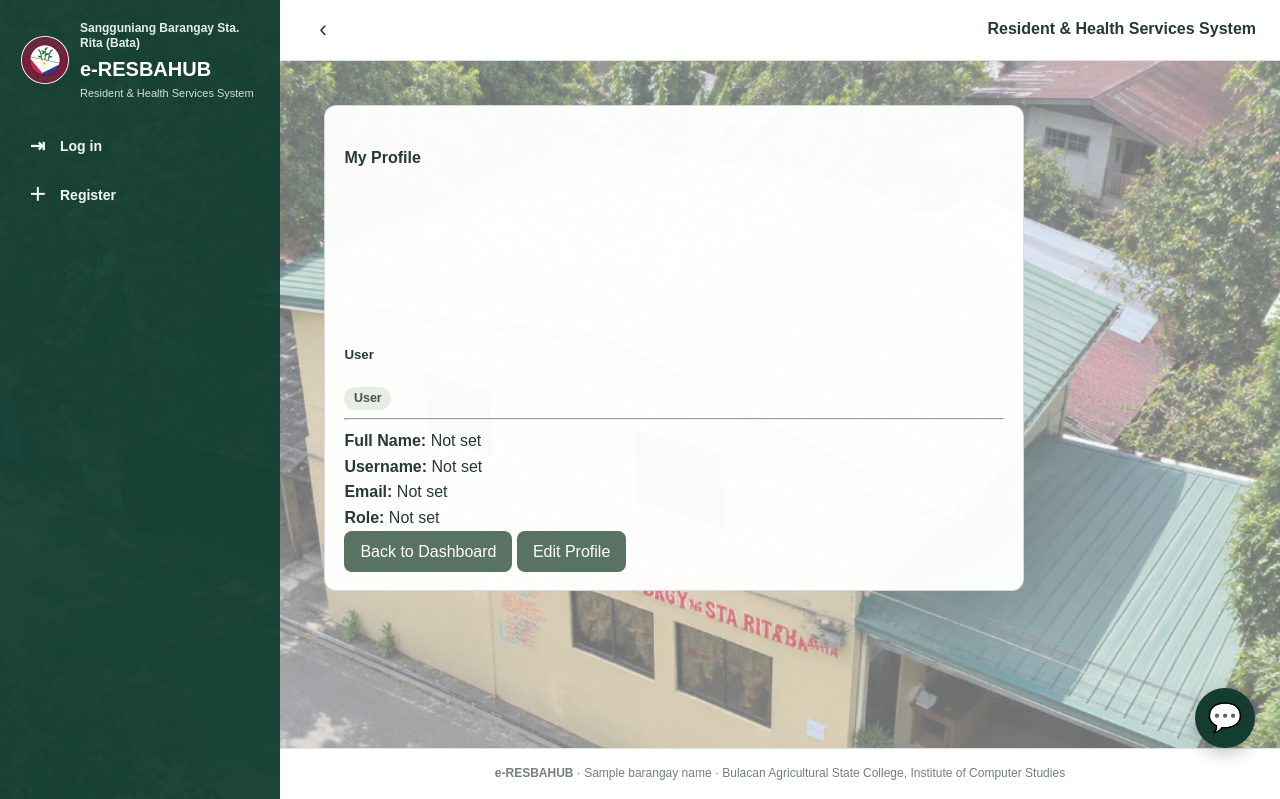
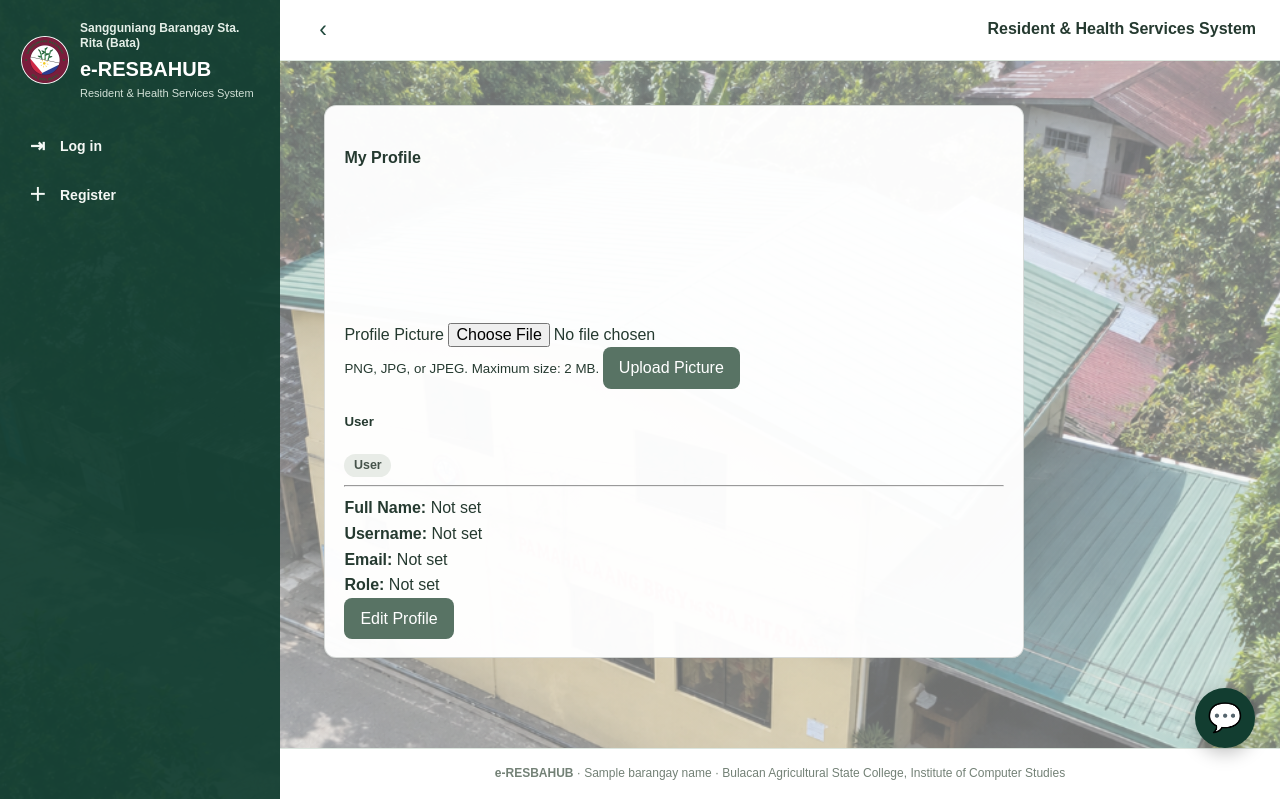
Before and after one commit to JohnMark-Ngls/e-RESBAHUB, a Python web app: template resbahub/templates/profile.html in a window 1280 px wide. Shown: the part 27-826 px from the top of the page. Run offline with Jinja, Linux system fonts and the light colour scheme; the template is opened without the code that fills it: most values are stand-ins (such as "Sample title", 1, 10 or a date in 2020).

Commit message:
Commit changes

```diff
--- a/resbahub/templates/profile.html
+++ b/resbahub/templates/profile.html
@@ -47,8 +47,78 @@
                             class="rounded-circle bg-light border mx-auto d-flex align-items-center justify-content-center"
                             style="width: 130px; height: 130px;"
                         >
-                            <i class="bi bi-person-fill" style="font-size: 70px;"></i>
+                            <i
+                                class="bi bi-person-fill"
+                                style="font-size: 70px;"
+                            ></i>
                         </div>
+                    {% endif %}
+
+                    <!-- UPLOAD PROFILE PICTURE -->
+                    <form
+                        method="POST"
+                        action="{{ url_for('profile.upload') }}"
+                        enctype="multipart/form-data"
+                        class="mt-3 mb-3"
+                    >
+                        <input
+                            type="hidden"
+                            name="csrf_token"
+                            value="{{ csrf_token() }}"
+                        >
+
+                        <div class="mb-2">
+                            <label
+                                for="profile_picture"
+                                class="form-label"
+                            >
+                                Profile Picture
+                            </label>
+
+                            <input
+                                type="file"
+                                class="form-control"
+                                id="profile_picture"
+                                name="profile_picture"
+                                accept=".png,.jpg,.jpeg,image/png,image/jpeg"
+                                required
+                            >
+                        </div>
+
+                        <small class="text-muted d-block mb-2">
+                            PNG, JPG, or JPEG. Maximum size: 2 MB.
+                        </small>
+
+                        <button
+                            type="submit"
+                            class="btn btn-primary"
+                        >
+                            <i class="bi bi-upload"></i>
+                            Upload Picture
+                        </button>
+                    </form>
+
+                    <!-- REMOVE PROFILE PICTURE -->
+                    {% if user.profile_picture %}
+                        <form
+                            method="POST"
+                            action="{{ url_for('profile.remove') }}"
+                            onsubmit="return confirm('Are you sure you want to remove your profile picture?');"
+                        >
+                            <input
+                                type="hidden"
+                                name="csrf_token"
+                                value="{{ csrf_token() }}"
+                            >
+
+                            <button
+                                type="submit"
+                                class="btn btn-outline-danger btn-sm"
+                            >
+                                <i class="bi bi-trash"></i>
+                                Remove Picture
+                            </button>
+                        </form>
                     {% endif %}
 
                     <h5 class="mt-3">
@@ -63,6 +133,7 @@
 
                 <hr>
 
+                <!-- PROFILE DETAILS -->
                 <div class="mb-3">
                     <strong>Full Name:</strong>
                     <span>{{ user.full_name or 'Not set' }}</span>
@@ -86,12 +157,26 @@
                 {% if user.role in ['admin', 'barangay_staff', 'health_staff'] %}
                     <div class="mb-3">
                         <strong>Position/Title:</strong>
-                        <span>{{ user.position_title or 'Not set' }}</span>
+                        <span>
+                            {{ user.position_title or 'Not set' }}
+                        </span>
                     </div>
                 {% endif %}
 
+                <!-- PROFILE NAVIGATION -->
                 <div class="d-flex justify-content-between flex-wrap gap-2 mt-4">
 
+                    <!-- ROLE-BASED DASHBOARD LINK -->
+                    {% if g.user and g.user.role == 'admin' %}
+                        <a
+                            href="{{ url_for('admin.dashboard') }}"
+                            class="btn btn-secondary"
+                        >
+                            <i class="bi bi-arrow-left"></i>
+                            Back to Dashboard
+                        </a>
+
+                    {% elif g.user and g.user.role == 'resident' %}
                         <a
                             href="{{ url_for('resident.dashboard') }}"
                             class="btn btn-secondary"
@@ -99,6 +184,16 @@
                             <i class="bi bi-arrow-left"></i>
                             Back to Dashboard
                         </a>
+
+                    {% elif g.user and g.user.role in ['barangay_staff', 'health_staff'] %}
+                        <a
+                            href="{{ url_for('admin.dashboard') }}"
+                            class="btn btn-secondary"
+                        >
+                            <i class="bi bi-arrow-left"></i>
+                            Back to Dashboard
+                        </a>
+                    {% endif %}
 
                     <a
                         href="{{ url_for('profile.edit') }}"
@@ -113,8 +208,10 @@
             {% else %}
 
                 <!-- EDIT PROFILE FORM -->
-                <form method="POST" action="{{ url_for('profile.edit') }}">
-
+                <form
+                    method="POST"
+                    action="{{ url_for('profile.edit') }}"
+                >
                     <input
                         type="hidden"
                         name="csrf_token"
@@ -122,8 +219,12 @@
                     >
 
                     <div class="mb-3">
-                        <label for="full_name" class="form-label">
-                            Full Name <span class="text-danger">*</span>
+                        <label
+                            for="full_name"
+                            class="form-label"
+                        >
+                            Full Name
+                            <span class="text-danger">*</span>
                         </label>
 
                         <input
@@ -139,8 +240,12 @@
                     </div>
 
                     <div class="mb-3">
-                        <label for="username" class="form-label">
-                            Username <span class="text-danger">*</span>
+                        <label
+                            for="username"
+                            class="form-label"
+                        >
+                            Username
+                            <span class="text-danger">*</span>
                         </label>
 
                         <input
@@ -156,8 +261,12 @@
                     </div>
 
                     <div class="mb-3">
-                        <label for="email" class="form-label">
-                            Email Address <span class="text-danger">*</span>
+                        <label
+                            for="email"
+                            class="form-label"
+                        >
+                            Email Address
+                            <span class="text-danger">*</span>
                         </label>
 
                         <input
@@ -172,10 +281,13 @@
                         >
                     </div>
 
-                    <!-- Position/Title: Staff and Admin only -->
+                    <!-- POSITION/TITLE: ADMIN AND STAFF ONLY -->
                     {% if g.user and g.user.role in ['admin', 'barangay_staff', 'health_staff'] %}
                         <div class="mb-3">
-                            <label for="position_title" class="form-label">
+                            <label
+                                for="position_title"
+                                class="form-label"
+                            >
                                 Position/Title
                             </label>
 
@@ -190,7 +302,8 @@
                             >
 
                             <div class="form-text">
-                                Only authorized staff and administrators can manage this field.
+                                Only authorized staff and administrators
+                                can manage this field.
                             </div>
                         </div>
                     {% endif %}
@@ -200,6 +313,7 @@
                         Your role and password cannot be changed here.
                     </p>
 
+                    <!-- FORM BUTTONS -->
                     <div class="d-flex justify-content-between flex-wrap gap-2 mt-4">
 
                         <a
@@ -210,7 +324,10 @@
                             Cancel
                         </a>
 
-                        <button type="submit" class="btn btn-primary">
+                        <button
+                            type="submit"
+                            class="btn btn-primary"
+                        >
                             <i class="bi bi-check-circle"></i>
                             Save Changes
                         </button>
```
Lines whose indentation alone changed are shown as unchanged.
